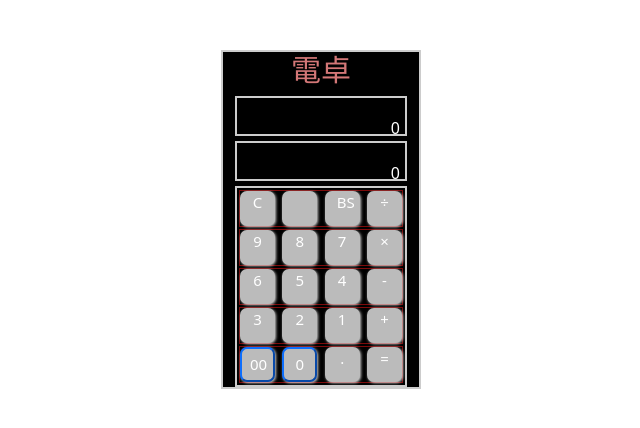
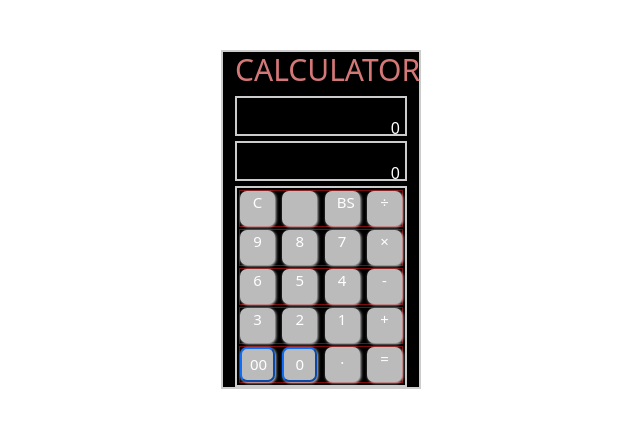
Before and after one commit to riiroh/calculator_1, a plain HTML site: page index.html in a window 1280 px wide. Shown: the whole page, without its empty margins (319-959 px from the left). Drawn offline with nearby package versions, Linux system fonts and the light colour scheme.

Commit message:
Change header to CALCULATOR

```diff
--- a/index.html
+++ b/index.html
@@ -13,7 +13,7 @@
 <body>
     <div class="container">
         <header>
-            <h1>電卓</h1>
+            <h1>CALCULATOR</h1>
         </header>
         <div id="output_formula" class="formula">0</div>
         <div id="output_total" class="output">0</div>
```
